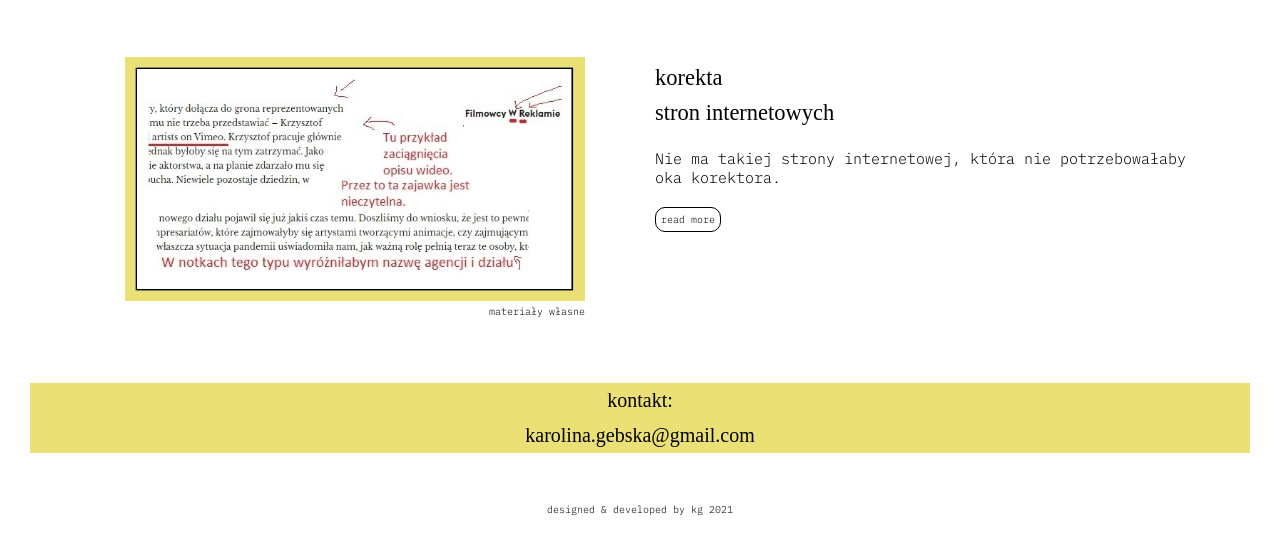
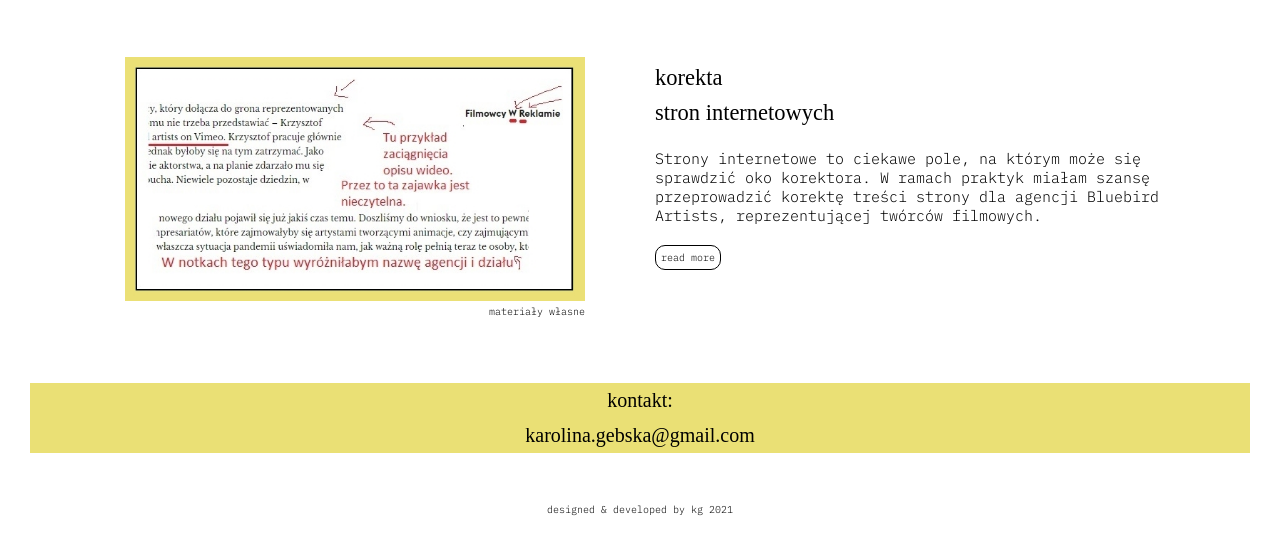
Before and after one commit to dobre-litery/dobre-litery.github.io, a plain HTML site: page index.html in a window 1280 px wide. Shown: the part 1411-1957 px from the top of the page. Drawn offline with Linux system fonts and the light colour scheme; a web font is replaced by a local one.

Commit message:
Update index.html

```diff
--- a/index.html
+++ b/index.html
@@ -116,7 +116,7 @@
 
       <div class="col-sm">
       <h2>korekta</br>stron internetowych</h2>
-      <p>Nie ma takiej strony internetowej, która nie potrzebowałaby oka korektora.</p>
+      <p>Strony internetowe to ciekawe pole, na którym może się sprawdzić oko korektora. W ramach praktyk miałam szansę przeprowadzić korektę treści strony dla agencji Bluebird Artists, reprezentującej twórców filmowych.</p>
          <a href=""  class="button">read more</a>
        </div>
        </div>
```
